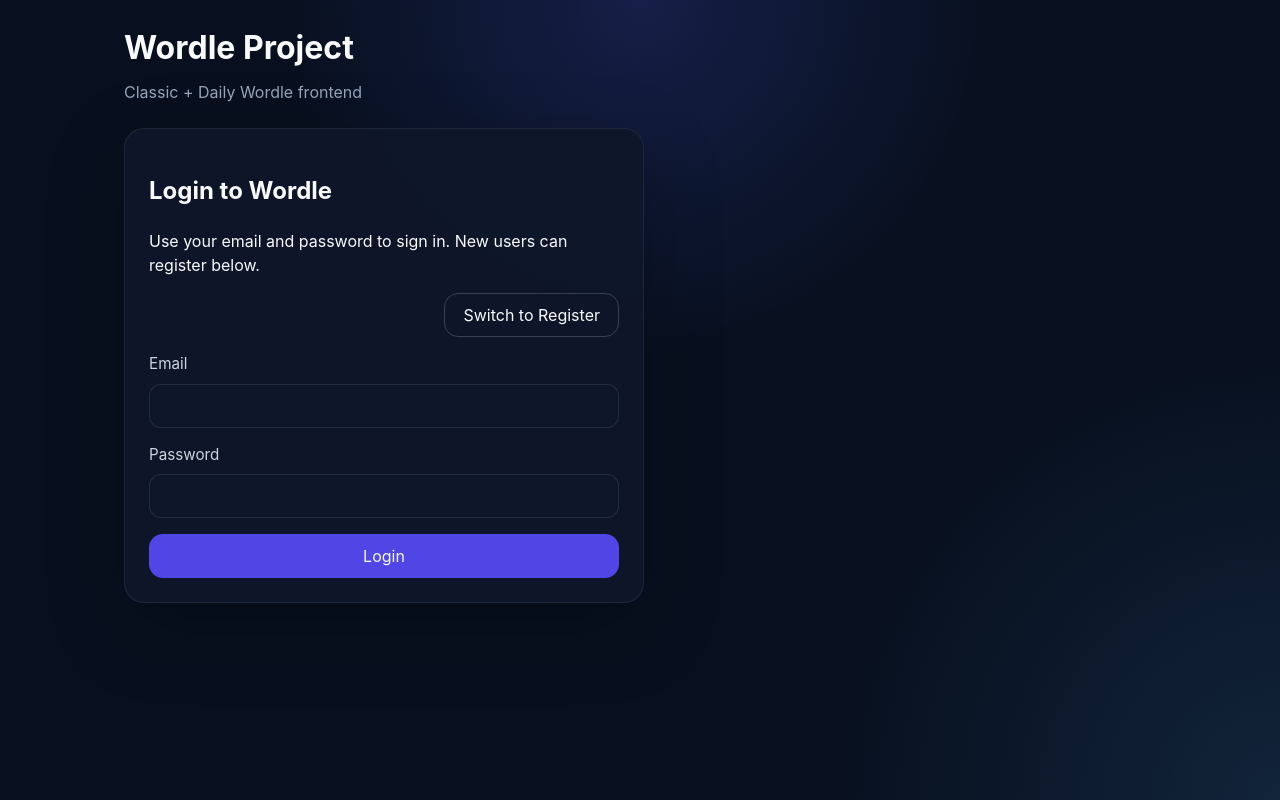
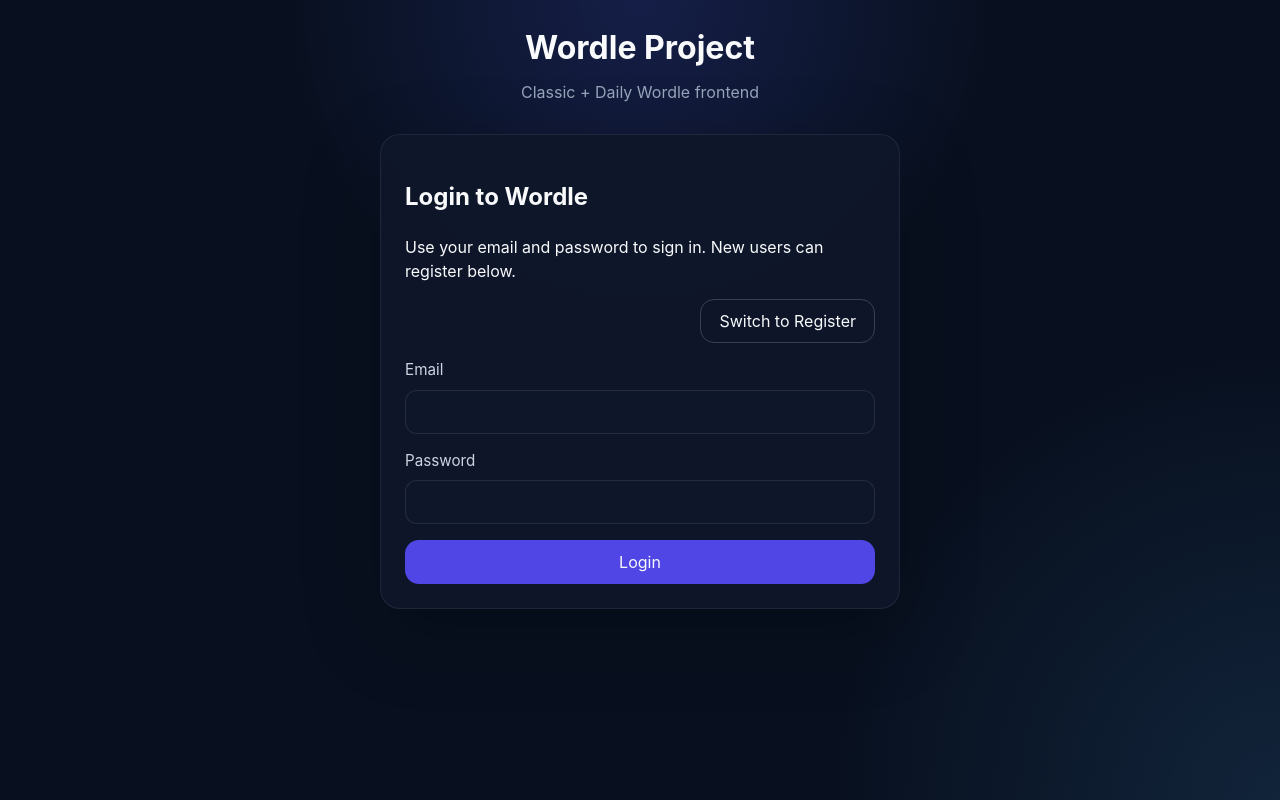
Before and after one commit to Daniela-Onut/wordle-frontend, a plain HTML site: page index.html in a window 1280 px wide. Drawn offline with Linux system fonts and the light colour scheme.

Commit message:
Center register/login box

```diff
--- a/styles.css
+++ b/styles.css
@@ -30,12 +30,15 @@
   padding: 24px;
 }
 
+.app-header > div:first-child {
+  text-align: center;
+  flex: 1;
+}
+
 .app-header {
   display: flex;
   justify-content: space-between;
   align-items: flex-start;
-  gap: 16px;
-  margin-bottom: 24px;
 }
 
 .app-header h1 {
@@ -64,7 +67,8 @@
 
 .auth-card {
   max-width: 520px;
-  margin-bottom: 24px;
+  margin: 0 auto 24px auto;
+  margin-top: 30px;
 }
 
 .app-main > section:not(.hidden) {
```
